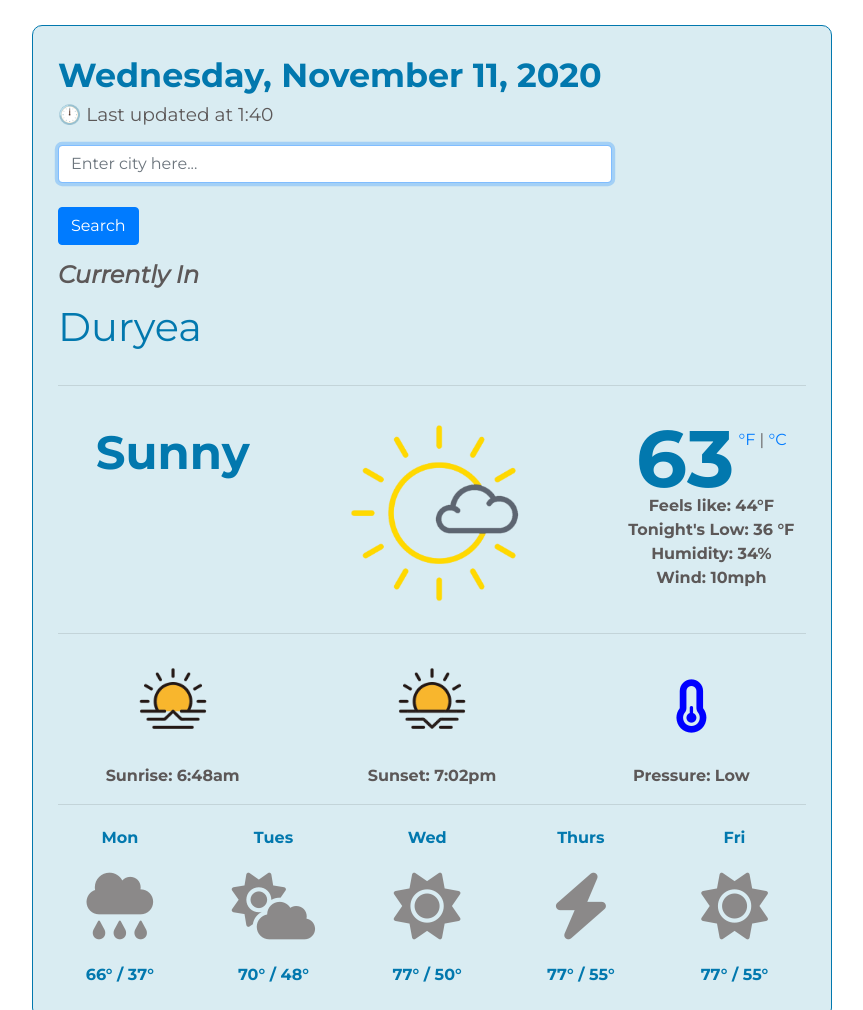
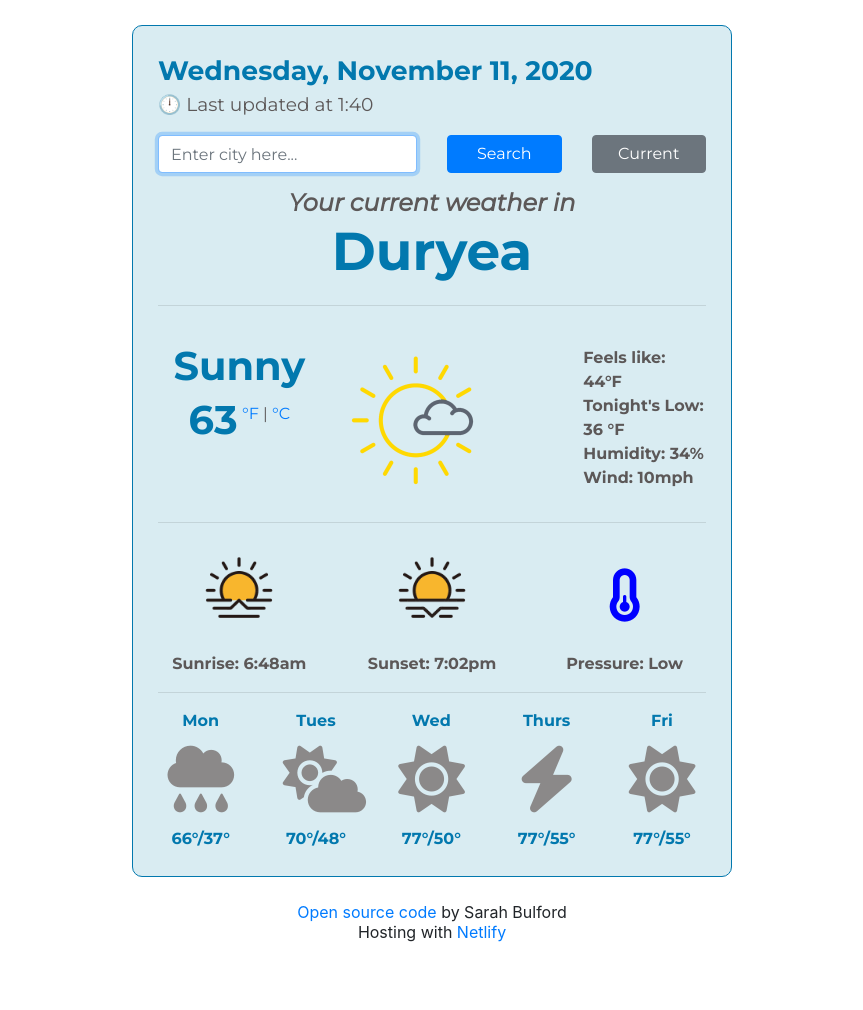
Before and after one commit to Sbulford35/My-WeatherApp, a plain HTML site: page index.html in a window 1280 px wide. Shown: the top 1010 px of the page, without its empty margins (208-1071 px from the left). After the commit the page ends 958 px from the top, so only its background shows below. Drawn offline with nearby package versions, Linux system fonts and the light colour scheme.

Commit message:
Updated the positioning of elements and fonts styles

```diff
--- a/index.html
+++ b/index.html
@@ -23,15 +23,14 @@
   </head>
   <body>
     <div class="container">
-      <div id="app">
         <div class="weather-app">
           <p><span class="today">Sun, September 27, 2020</span><br/>
           <span class="time">
             <i class="far fa-clock"></i> Last Updated at 5:00pm</span>
           </p>
-          <form id="city-form">
+         <form id="city-form">
              <div class="row">
-                <div class="col-9">
+               <div class="col-6">
                 <input
                 type="text"
                 class="form-control"
@@ -40,18 +39,20 @@
                 autocomplete="off"
                 autofocus="on"
               />
-              <br />
-                <button id="search-button" type="submit" class="btn btn-primary">Search</button>
               </form>
             </div>
-            </div>
-          <h2 class="currently"><em>Currently In</em></h2>
+<div class="col-3"><button id="search-button" type="submit" class="btn btn-primary w-100">Search</button></div>
+<div class="col-3"><button id="search-button" type="submit" class="btn btn-secondary w-100">Current</button></div>
+</div>
+          <h2 class="currently"><em>Your current weather in</em></h2>
           <h1 class="searchedCity" id="searchedCity">Duryea</h1>
         <hr />
           <br />
           <div class="row">
             <div class="col-4" id="current-sky">
                 <span class="mostly" id="mostly">Sunny</span>
+                <span class="temperature" id="temperature"> <strong>63</strong></span><span class="units">
+                  <a href="#" id="fahrenheit-link"> °F </a> | <a href="#" id="celsius-link"> °C </a></span>
                 </div>
         <div class="col-4">
               <img
@@ -64,9 +65,6 @@
             </div>
             <div class="col-4">
               <ul class=main-list id="current-list">
-                <li>
-                  <span class="temperature" id="temperature"> <strong>63</strong></span><span class="units">
-                      <a href="#" id="fahrenheit-link"> °F </a> | <a href="#" id="celsius-link"> °C </a></span>
                 <li class="feel" id="feel">Feels like: 44°F</li>
                 <li class = "low" id="low">Tonight's Low: 36 °F</li>
                 <li class = "humidity" id="humidity">Humidity: 34%</li>
@@ -83,7 +81,7 @@
                 <img src="images/sunset.png" alt="sunset" width="100px" />
               </div>
               <div class="col-4" id="thermometer">
-                <i class="fas fa-thermometer-quarter"></i>
+                <i class="fas fa-thermometer-quarter" width="100px"></i>
               </div>
             </div>
             <div class="row">
@@ -107,17 +105,16 @@
               <div class="col-2"><i class="fas fa-sun"></i></div>
             </div>
             <div class="row">
-              <div class="col-2">66° / 37°</div>
-              <div class="col-2">70° / 48°</div>
-              <div class="col-2">77° / 50°</div>
-              <div class="col-2">77° / 55°</div>
-              <div class="col-2">77° / 55°</div>
+              <div class="col-2">66°/37°</div>
+              <div class="col-2">70°/48°</div>
+              <div class="col-2">77°/50°</div>
+              <div class="col-2">77°/55°</div>
+              <div class="col-2">77°/55°</div>
             </div>
           </div>
           <footer>
             <p><a href="https://github.com/Sbulford35/My-WeatherApp">Open source code</a> by Sarah Bulford <br />
             Hosting with  <a href="https://www.netlify.com">Netlify</a></p>
-
           </footer>
         </div>
       </div>
--- a/src/index.js
+++ b/src/index.js
@@ -1,6 +1,7 @@
 function currentTime() {
   let now = new Date();
   let today = document.querySelector("p .today");
+
   let days = [
     "Sunday",
     "Monday",
--- a/src/style.css
+++ b/src/style.css
@@ -12,12 +12,17 @@ li {
   color: rgb(92, 88, 88);
 }
 
-h1 {
+section.fourth-row {
+  text-align: center;
+}
+
+h1.searchedCity {
   color: #0278ae;
   font-size: 40pt;
   font-weight: bold;
-  line-height: 25pt;
+  line-height: 30pt;
   padding: 0px 0px 18px 0px;
+  text-align: center;
 }
 
 h2.currently {
@@ -26,6 +31,7 @@ h2.currently {
   font-weight: bold;
   line-height: 30pt;
   padding-top: 10px;
+  text-align: center;
 }
 
 i.fa-clock {
@@ -73,8 +79,17 @@ i.fa-thermometer-quarter {
   padding: 30px;
 }
 
+ul.main-list {
+  text-align: left;
+}
+
+img.duryeasun {
+  width: 200px;
+  margin-left: -35px;
+}
+
 .today {
-  font-size: 25pt;
+  font-size: 20pt;
   color: #0278ae;
   font-weight: bold;
 }
@@ -85,16 +100,6 @@ i.fa-thermometer-quarter {
   line-height: -20pt;
 }
 
-.col-2 {
-  text-align: center;
-}
-
-.duryeasun {
-  position: relative;
-  margin-top: -15px;
-  margin-left: -15px;
-}
-
 .weather-app {
   background-color: #d9ecf2;
   border: 1px solid #0278ae;
@@ -102,7 +107,7 @@ i.fa-thermometer-quarter {
   color: #2d2e30;
   font-family: "Montserrat", sans-serif;
   margin: 25px auto;
-  max-width: 800px;
+  max-width: 600px;
   padding: 25px;
 }
 
@@ -115,10 +120,8 @@ i.fa-thermometer-quarter {
 .col-2 {
   color: #0278ae;
   font-weight: bold;
-  display: block;
-  width: 700px;
-  position: relative;
-  margin: 5px 12px 5px 12px;
+  text-align: center;
+  margin: 0px 9.5px 0px 9.5px;
 }
 
 .sun {
@@ -127,27 +130,23 @@ i.fa-thermometer-quarter {
 }
 .temperature {
   color: #0278ae;
-  font-size: 60pt;
+  font-size: 30pt;
   font-weight: bold;
   line-height: 50pt;
 }
 
 .mostly {
-  text-align: center;
+  text-align: left;
   color: #0278ae;
-  font-size: 35pt;
+  font-size: 30pt;
   font-weight: bold;
-  line-height: 40pt;
+  line-height: 30pt;
   position: relative;
   margin-left: 0px;
 }
 
 .units {
   position: relative;
-  top: -42px;
+  top: -15px;
   font-weight: normal;
 }
-
-.maindegree {
-  text-align: left;
-}
```
